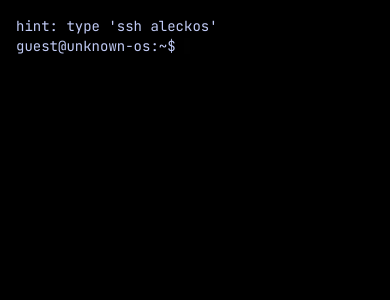
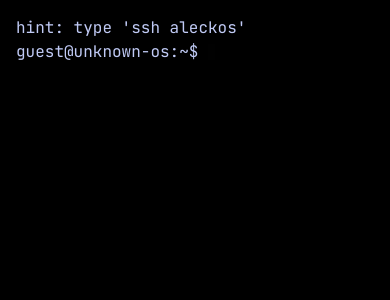
Before and after one commit to aleckshen/aleckos, a Next.js app: page / in a window 390 px wide. Shown: the top 300 px of the page. Built offline with nearby package versions, Linux system fonts and the light colour scheme.

Commit message:
fix(terminal): use 16px text on mobile to prevent input zoom

```diff
--- a/src/components/apps/Terminal.tsx
+++ b/src/components/apps/Terminal.tsx
@@ -34,7 +34,8 @@ export function Terminal() {
 
   return (
     <label
-      className="block h-full overflow-y-auto bg-terminal-bg p-3 text-sm"
+      // text-base on mobile: iOS zooms in on focus when inputs are under 16px.
+      className="block h-full overflow-y-auto bg-terminal-bg p-3 text-base md:text-sm"
       htmlFor="terminal-input"
       ref={scrollRef}
     >
--- a/src/components/boot/LoginTerminal.tsx
+++ b/src/components/boot/LoginTerminal.tsx
@@ -41,7 +41,8 @@ export function LoginTerminal() {
 
   return (
     <label
-      className="block h-screen w-screen overflow-y-auto bg-black p-4 text-sm"
+      // text-base on mobile: iOS zooms in on focus when inputs are under 16px.
+      className="block h-screen w-screen overflow-y-auto bg-black p-4 text-base md:text-sm"
       htmlFor="login-input"
       ref={scrollRef}
     >
--- a/src/components/ui/TerminalInput.tsx
+++ b/src/components/ui/TerminalInput.tsx
@@ -39,7 +39,7 @@ export function TerminalInput({
   }
 
   return (
-    <span className="relative h-5 flex-1 overflow-hidden">
+    <span className="relative h-6 flex-1 overflow-hidden md:h-5">
       <input
         id={id}
         ref={inputRef}
```
